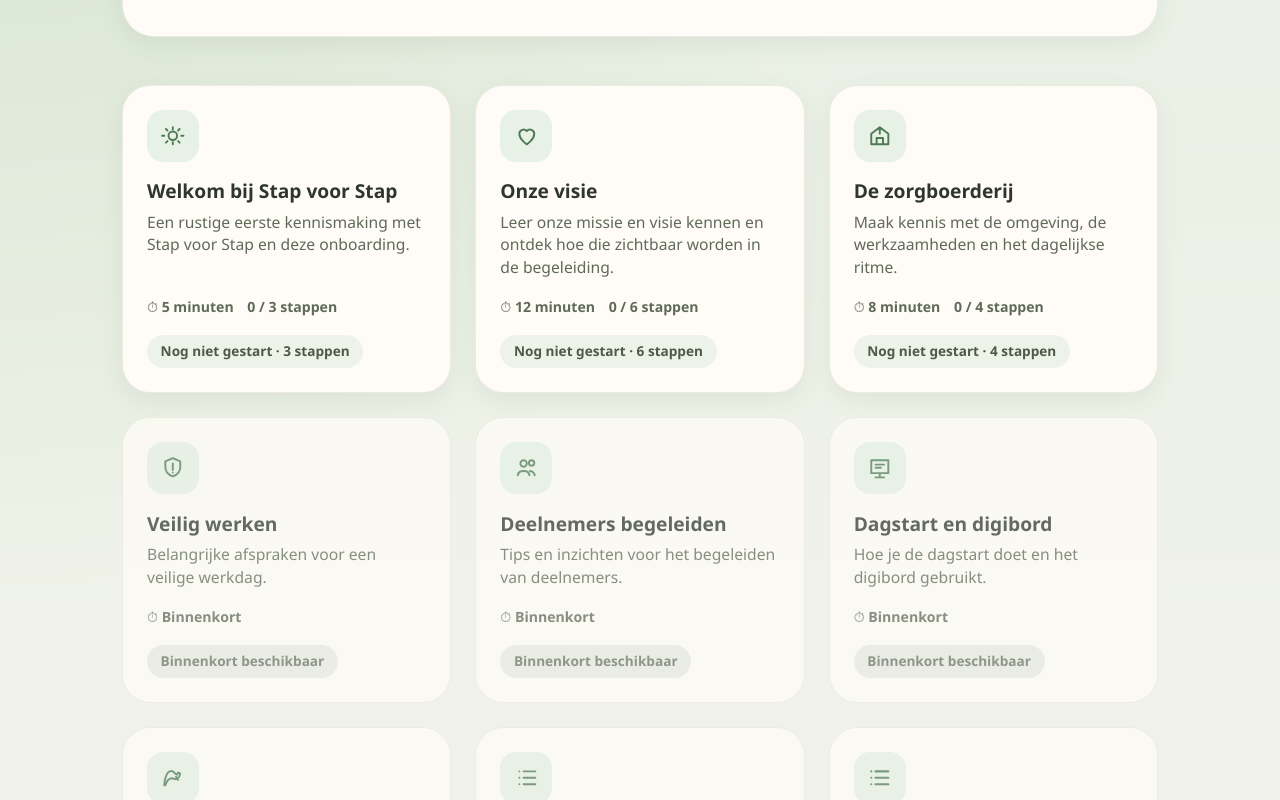
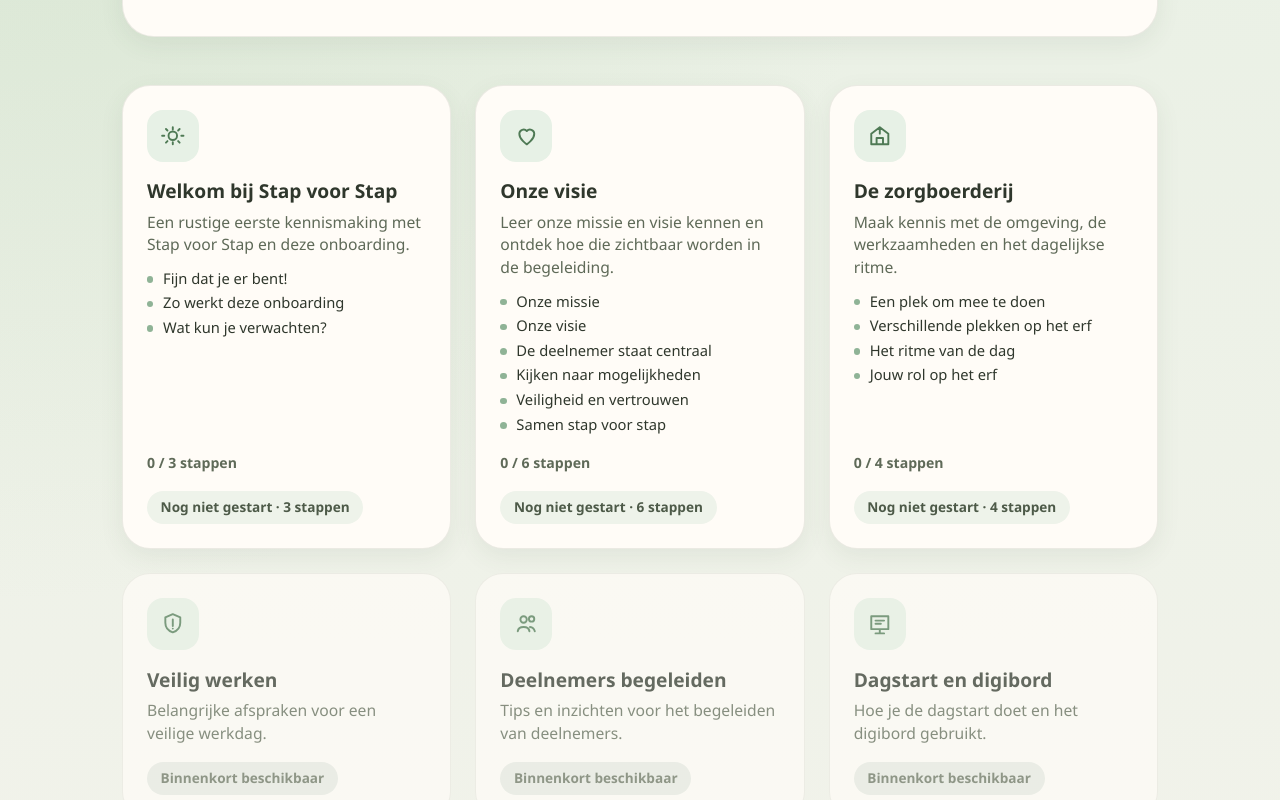
Before and after one commit to heesakkers1/Welkom-bij-stap-voor-stap, a React (Vite) app: page /intro in a window 1280 px wide. Both pictures are taken after a click on the button "🌱 Zet de eerste stap". Shown: the part 333-1133 px from the top of the page. Built offline with nearby package versions, Linux system fonts and the light colour scheme.

Commit message:
Toon onderwerpen per module in het stappenplan en haal de minuten weg
Co-Authored-By: Claude Opus 5.5 <noreply@anthropic.com>
Claude-Session: https://claude.ai/code/session_01YJR1cv1fU3gKHhPAM2gMHK

```diff
--- a/src/components/ModuleOverview.css
+++ b/src/components/ModuleOverview.css
@@ -21,11 +21,6 @@
   color: var(--text-muted);
   font-size: 1.05rem;
   line-height: 1.55;
-}
-
-.module-overview__duration {
-  font-weight: 700 !important;
-  color: var(--accent-strong) !important;
 }
 
 .module-overview__lessons h2 {
--- a/src/components/ModuleOverview.jsx
+++ b/src/components/ModuleOverview.jsx
@@ -33,9 +33,6 @@ function ModuleOverview() {
 
       <section className="module-overview__intro">
         <p>{module.description}</p>
-        {module.duration ? (
-          <p className="module-overview__duration">⏱ {module.duration}</p>
-        ) : null}
         <ProgressBar value={progress} label="Voortgang in deze module" />
       </section>
 
--- a/src/components/ModuleTile.css
+++ b/src/components/ModuleTile.css
@@ -107,6 +107,34 @@
   color: var(--text-muted);
 }
 
+.module-tile__topics {
+  display: flex;
+  flex-direction: column;
+  gap: 0.3rem;
+  margin: 0.35rem 0 0;
+  padding: 0;
+  list-style: none;
+}
+
+.module-tile__topic {
+  position: relative;
+  padding-left: 1rem;
+  font-size: 0.92rem;
+  line-height: 1.35;
+  color: var(--text-strong);
+}
+
+.module-tile__topic::before {
+  content: '';
+  position: absolute;
+  left: 0;
+  top: 0.5em;
+  width: 0.4rem;
+  height: 0.4rem;
+  border-radius: 999px;
+  background: var(--accent-soft);
+}
+
 .module-tile__meta {
   display: flex;
   flex-wrap: wrap;
--- a/src/components/ModuleTile.jsx
+++ b/src/components/ModuleTile.jsx
@@ -42,18 +42,24 @@ function ModuleTile({
       <span className="module-tile__body">
         <span className="module-tile__title">{module.title}</span>
         <span className="module-tile__description">{module.description}</span>
+        {module.lessons?.length > 0 ? (
+          <ul className="module-tile__topics" aria-label="Onderwerpen">
+            {module.lessons.map((lesson) => (
+              <li key={lesson.id} className="module-tile__topic">
+                {lesson.title}
+              </li>
+            ))}
+          </ul>
+        ) : null}
       </span>
 
-      <span className="module-tile__meta">
-        {module.duration ? (
-          <span className="module-tile__duration">⏱ {module.duration}</span>
-        ) : null}
-        {!isComingSoon && totalSteps > 0 ? (
+      {!isComingSoon && totalSteps > 0 ? (
+        <span className="module-tile__meta">
           <span className="module-tile__steps">
             {completedCount} / {totalSteps} stappen
           </span>
-        ) : null}
-      </span>
+        </span>
+      ) : null}
 
       <span className="module-tile__status">{label}</span>
     </>
--- a/src/data/modules.js
+++ b/src/data/modules.js
@@ -17,7 +17,6 @@ export const modules = [
     description:
       'Een rustige eerste kennismaking met Stap voor Stap en deze onboarding.',
     icon: 'sun',
-    duration: '5 minuten',
     completionMessage: {
       title: '🌱 De eerste stap is gezet!',
       text: 'Je hebt kennisgemaakt met de onboarding. Tijd voor de volgende stap.',
@@ -131,7 +130,6 @@ export const modules = [
     description:
       'Leer onze missie en visie kennen en ontdek hoe die zichtbaar worden in de begeleiding.',
     icon: 'heart',
-    duration: '12 minuten',
     completionMessage: {
       title: '🌿 Goed gedaan!',
       text: 'Je kent nu onze missie, visie en de belangrijkste uitgangspunten van onze begeleiding.',
@@ -310,7 +308,6 @@ export const modules = [
     description:
       'Maak kennis met de omgeving, de werkzaamheden en het dagelijkse ritme.',
     icon: 'barn',
-    duration: '8 minuten',
     completionMessage: {
       title: '🏡 Mooi!',
       text: 'Je hebt een eerste beeld van de zorgboerderij en jouw plek binnen de dag.',
@@ -451,7 +448,6 @@ export const modules = [
     title: 'Veilig werken',
     description: 'Belangrijke afspraken voor een veilige werkdag.',
     icon: 'shield',
-    duration: 'Binnenkort',
     comingSoon: true,
     lessons: [],
   },
@@ -460,7 +456,6 @@ export const modules = [
     title: 'Deelnemers begeleiden',
     description: 'Tips en inzichten voor het begeleiden van deelnemers.',
     icon: 'people',
-    duration: 'Binnenkort',
     comingSoon: true,
     lessons: [],
   },
@@ -469,7 +464,6 @@ export const modules = [
     title: 'Dagstart en digibord',
     description: 'Hoe je de dagstart doet en het digibord gebruikt.',
     icon: 'board',
-    duration: 'Binnenkort',
     comingSoon: true,
     lessons: [],
   },
@@ -478,7 +472,6 @@ export const modules = [
     title: 'Paarden en dieren',
     description: 'Omgaan met paarden en andere dieren op de boerderij.',
     icon: 'horse',
-    duration: 'Binnenkort',
     comingSoon: true,
     lessons: [],
   },
@@ -487,7 +480,6 @@ export const modules = [
     title: 'Klusjes en dagprogramma',
     description: 'Het dagprogramma en de vaste klusjes op een rij.',
     icon: 'tasks',
-    duration: 'Binnenkort',
     comingSoon: true,
     lessons: [],
   },
@@ -496,7 +488,6 @@ export const modules = [
     title: 'Procedures',
     description: 'Belangrijke procedures die je moet kennen en volgen.',
     icon: 'list',
-    duration: 'Binnenkort',
     comingSoon: true,
     lessons: [],
   },
@@ -505,7 +496,6 @@ export const modules = [
     title: 'Kennistoets',
     description: 'Test je kennis voordat je verder gaat.',
     icon: 'quiz',
-    duration: 'Binnenkort',
     comingSoon: true,
     lessons: [],
   },
@@ -514,7 +504,6 @@ export const modules = [
     title: 'Afronding',
     description: 'Rond je onboarding af en bekijk wat je hebt geleerd.',
     icon: 'check',
-    duration: 'Binnenkort',
     comingSoon: true,
     lessons: [],
   },
```
